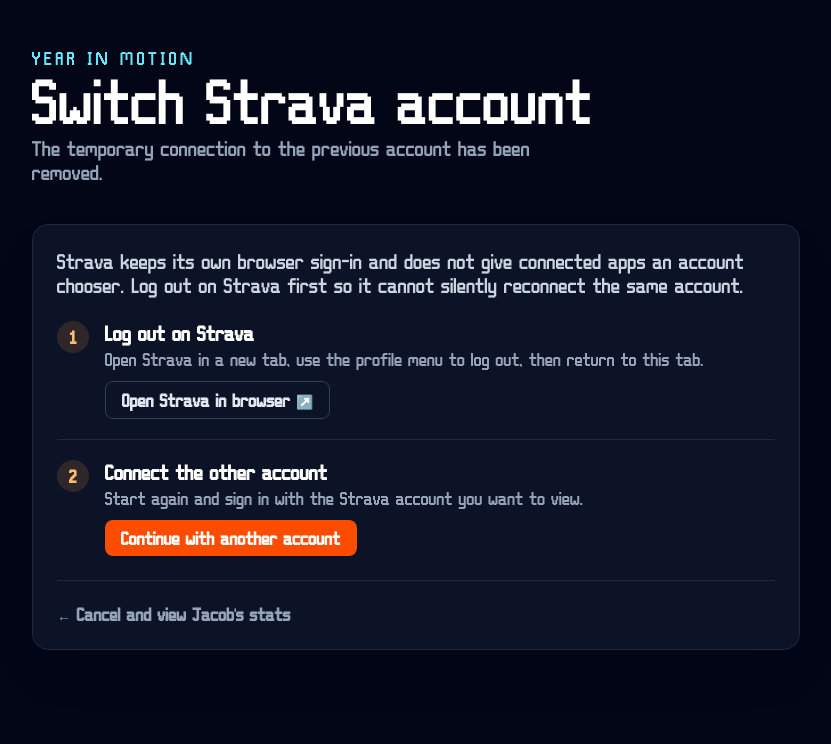
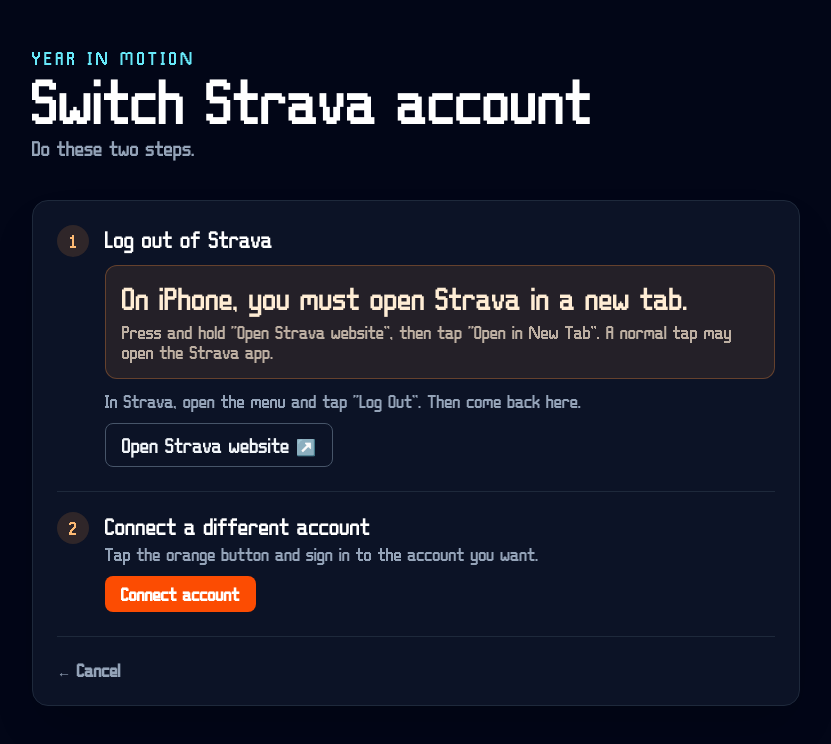
Before and after one commit to intameli/running, a Next.js app: page /strava/switch in a window 1280 px wide. Shown: the top 744 px of the page, without its empty margins (224-1055 px from the left). Built offline with nearby package versions, Linux system fonts and the light colour scheme.

Commit message:
fix: clarify Strava account switching

```diff
--- a/src/app/_components/open-strava-in-browser-button.tsx
+++ b/src/app/_components/open-strava-in-browser-button.tsx
@@ -4,12 +4,12 @@
   return (
     <div className="mt-3">
       <a
-        className="inline-flex items-center justify-center rounded-lg border border-slate-700 px-4 py-2 text-sm font-semibold text-slate-200 transition-colors hover:border-orange-400 hover:text-orange-200 focus-visible:outline focus-visible:outline-2 focus-visible:outline-offset-2 focus-visible:outline-orange-300"
+        className="inline-flex min-h-11 items-center justify-center rounded-lg border border-slate-600 px-4 py-2 font-sans text-base font-medium text-slate-100 transition-colors hover:border-orange-400 hover:text-orange-200 focus-visible:outline focus-visible:outline-2 focus-visible:outline-offset-2 focus-visible:outline-orange-300"
         href={STRAVA_WEB_LOGIN_URL}
         rel="noreferrer"
         target="_blank"
       >
-        Open Strava in browser
+        Open Strava website
         <span aria-hidden="true">&nbsp;↗</span>
       </a>
     </div>
--- a/src/app/strava/switch/page.tsx
+++ b/src/app/strava/switch/page.tsx
@@ -7,47 +7,48 @@
 export default function SwitchStravaAccount() {
   return (
     <DashboardShell
-      description="The temporary connection to the previous account has been removed."
+      description="Do these two steps."
       title="Switch Strava account"
     >
       <section className="rounded-2xl border border-slate-800 bg-slate-900/80 p-5 shadow-2xl shadow-black/20 sm:p-6">
-        <p className="font-sans text-sm leading-6 text-slate-300 sm:text-base">
-          Strava keeps its own browser sign-in and does not give connected apps
-          an account chooser. Log out on Strava first so it cannot silently
-          reconnect the same account.
-        </p>
-
-        <ol className="mt-6 space-y-5 font-sans">
+        <ol className="space-y-6 font-sans">
           <li className="flex gap-4">
-            <span className="flex h-8 w-8 shrink-0 items-center justify-center rounded-full bg-orange-400/15 text-sm font-semibold text-orange-300">
+            <span className="flex h-8 w-8 shrink-0 items-center justify-center rounded-full bg-orange-400/15 text-sm text-orange-300">
               1
             </span>
-            <div>
-              <h2 className="font-semibold text-white">Log out on Strava</h2>
-              <p className="mt-1 text-sm leading-5 text-slate-400">
-                Open Strava in a new tab, use the profile menu to log out, then
-                return to this tab.
+            <div className="min-w-0">
+              <h2 className="text-lg font-normal text-white">
+                Log out of Strava
+              </h2>
+              <div className="mt-3 rounded-xl border border-orange-400/30 bg-orange-400/10 p-4">
+                <p className="text-xl font-normal leading-7 text-orange-100 sm:text-2xl sm:leading-8">
+                  On iPhone, you must open Strava in a new tab.
+                </p>
+                <p className="mt-2 text-sm leading-5 text-orange-100/70">
+                  Press and hold “Open Strava website”, then tap “Open in New
+                  Tab”. A normal tap may open the Strava app.
+                </p>
+              </div>
+              <p className="mt-3 text-sm leading-5 text-slate-400">
+                In Strava, open the menu and tap “Log Out”. Then come back here.
               </p>
               <OpenStravaInBrowserButton />
             </div>
           </li>
 
           <li className="flex gap-4 border-t border-slate-800 pt-5">
-            <span className="flex h-8 w-8 shrink-0 items-center justify-center rounded-full bg-orange-400/15 text-sm font-semibold text-orange-300">
+            <span className="flex h-8 w-8 shrink-0 items-center justify-center rounded-full bg-orange-400/15 text-sm text-orange-300">
               2
             </span>
             <div>
-              <h2 className="font-semibold text-white">
-                Connect the other account
+              <h2 className="text-lg font-normal text-white">
+                Connect a different account
               </h2>
               <p className="mt-1 text-sm leading-5 text-slate-400">
-                Start again and sign in with the Strava account you want to
-                view.
+                Tap the orange button and sign in to the account you want.
               </p>
               <div className="mt-3">
-                <StravaAuthorizeLink>
-                  Continue with another account
-                </StravaAuthorizeLink>
+                <StravaAuthorizeLink>Connect account</StravaAuthorizeLink>
               </div>
             </div>
           </li>
@@ -58,7 +59,7 @@
             className="font-sans text-sm font-semibold text-slate-400 transition-colors hover:text-white focus-visible:outline focus-visible:outline-2 focus-visible:outline-offset-2 focus-visible:outline-slate-300"
             href="/"
           >
-            ← Cancel and view Jacob&apos;s stats
+            ← Cancel
           </Link>
         </div>
       </section>
```
